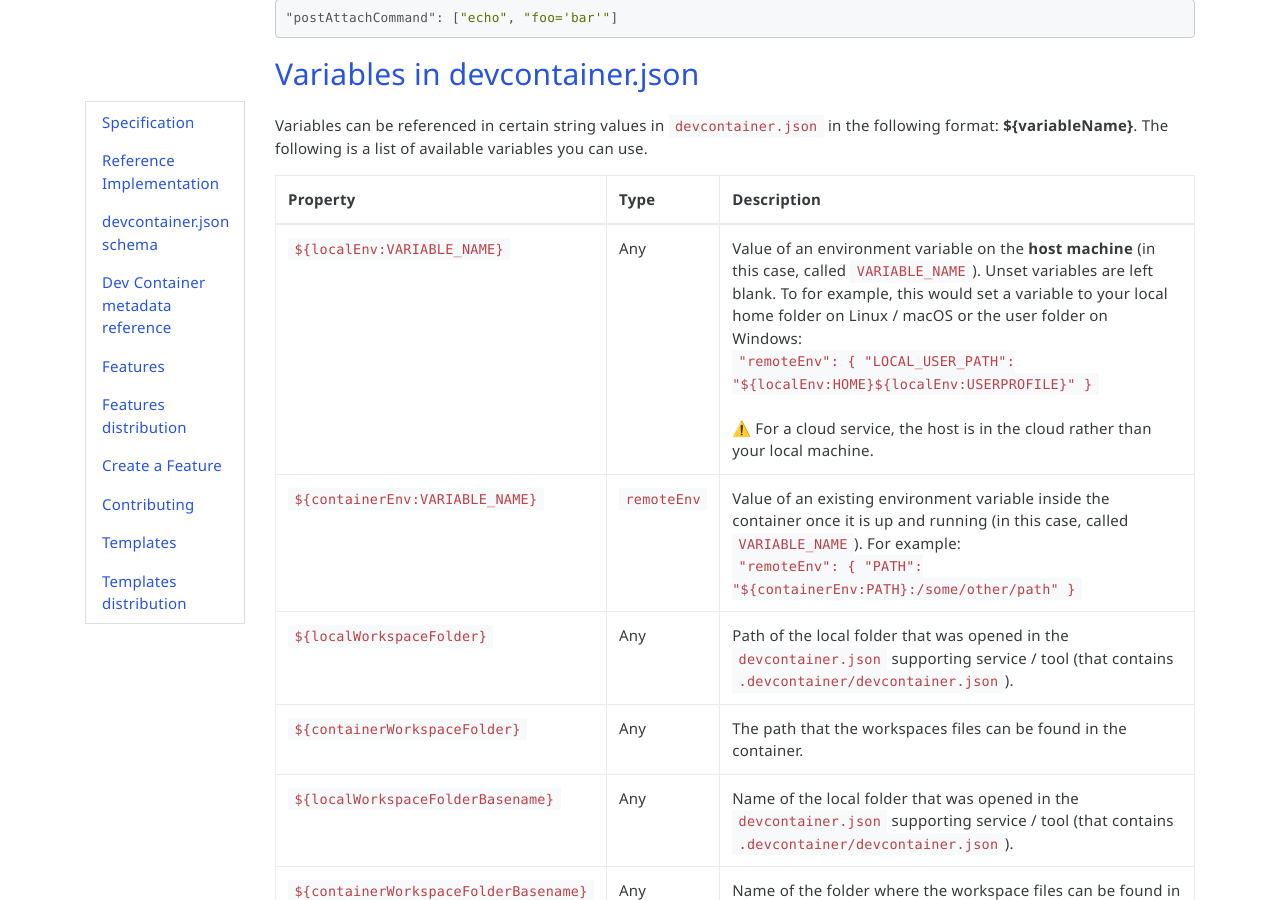
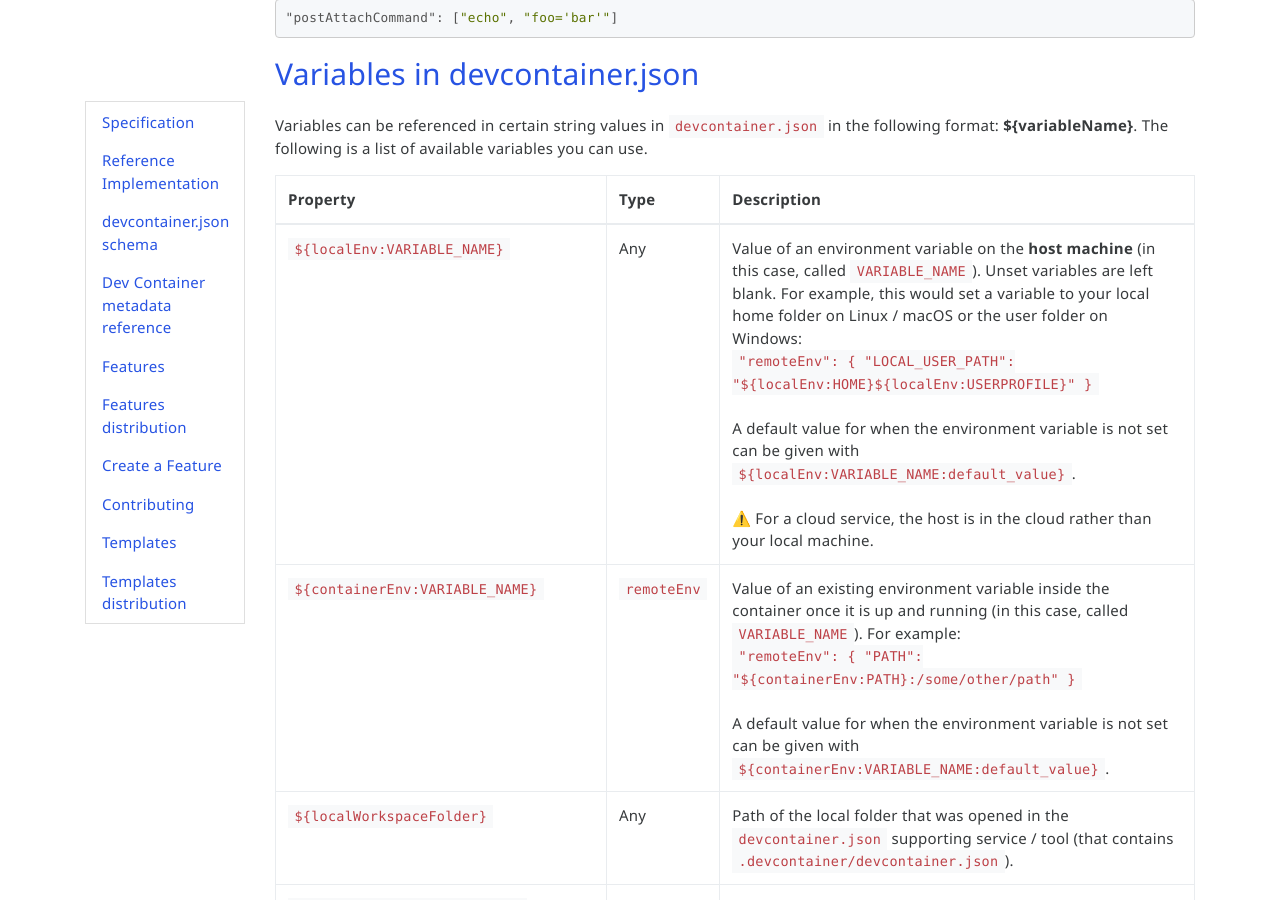
Before and after one commit to devcontainers/devcontainers.github.io, a Jekyll site: the page built from _implementors/json_reference.md, in a window 1280 px wide and 900 px high, scrolled down 9036 px. Built offline with Jekyll 4.4.1, drawn with Linux system fonts in a browser that asks for light colours; nearby versions of some CDN libraries; comment, search, counter and statistics services are not loaded.

Commit message:
Update json_reference.md

```diff
--- a/_implementors/json_reference.md
+++ b/_implementors/json_reference.md
@@ -149,8 +149,8 @@ Variables can be referenced in certain string values in `devcontainer.json` in t
 
 | Property | Type  | Description |
 |:------------------|:------------|:------------|
-| `${localEnv:VARIABLE_NAME}` | Any | Value of an environment variable on the **host machine** (in this case, called `VARIABLE_NAME`). Unset variables are left blank. To for example, this would set a variable to your local home folder on Linux / macOS or the user folder on Windows:<br/> `"remoteEnv": { "LOCAL_USER_PATH": "${localEnv:HOME}${localEnv:USERPROFILE}" }` <br /><br /> ⚠️ For a cloud service, the host is in the cloud rather than your local machine.|
-| `${containerEnv:VARIABLE_NAME}` | `remoteEnv` | Value of an existing environment variable inside the container once it is up and running (in this case, called `VARIABLE_NAME`). For example:<br /> `"remoteEnv": { "PATH": "${containerEnv:PATH}:/some/other/path" }` |
+| `${localEnv:VARIABLE_NAME}` | Any | Value of an environment variable on the **host machine** (in this case, called `VARIABLE_NAME`). Unset variables are left blank. For example, this would set a variable to your local home folder on Linux / macOS or the user folder on Windows:<br/> `"remoteEnv": { "LOCAL_USER_PATH": "${localEnv:HOME}${localEnv:USERPROFILE}" }` <br /><br /> A default value for when the environment variable is not set can be given with `${localEnv:VARIABLE_NAME:default_value}`. <br /><br /> ⚠️ For a cloud service, the host is in the cloud rather than your local machine. |
+| `${containerEnv:VARIABLE_NAME}` | `remoteEnv` | Value of an existing environment variable inside the container once it is up and running (in this case, called `VARIABLE_NAME`). For example:<br /> `"remoteEnv": { "PATH": "${containerEnv:PATH}:/some/other/path" }` <br /><br /> A default value for when the environment variable is not set can be given with `${containerEnv:VARIABLE_NAME:default_value}`. |
 | `${localWorkspaceFolder}`  | Any | Path of the local folder that was opened in the `devcontainer.json` supporting service / tool (that contains `.devcontainer/devcontainer.json`). |
 | `${containerWorkspaceFolder}` | Any | The path that the workspaces files can be found in the container. |
 | `${localWorkspaceFolderBasename}` | Any | Name of the local folder that was opened in the `devcontainer.json` supporting service / tool (that contains `.devcontainer/devcontainer.json`). |
```
